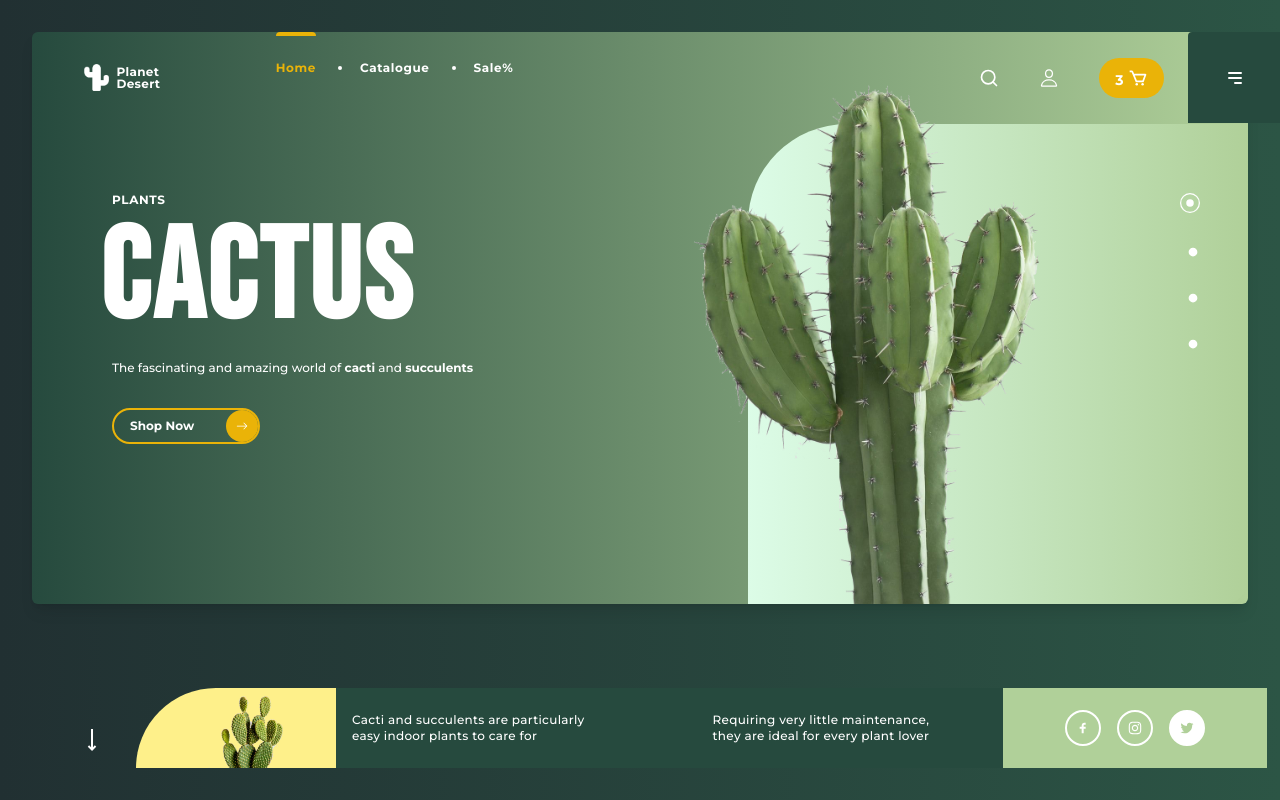
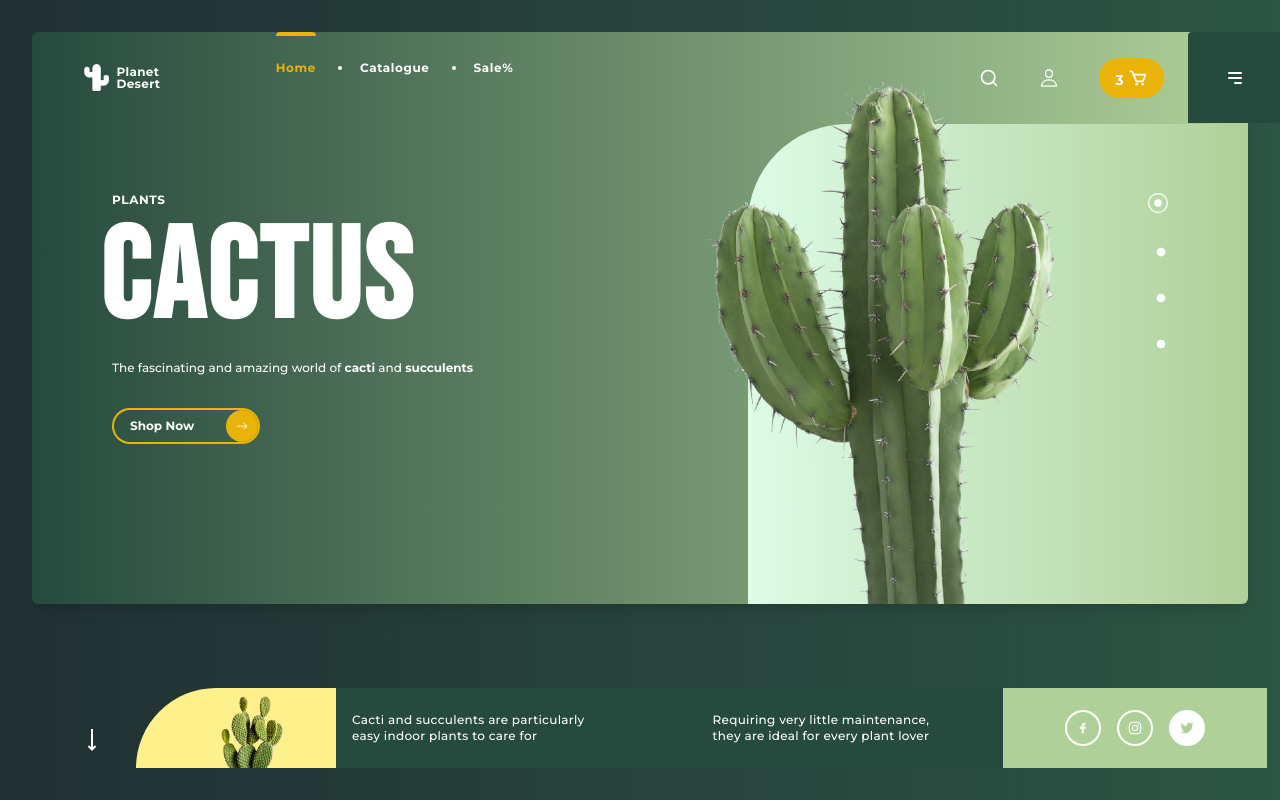
Before and after one commit to Annastacia-dev/planet-desert, a React (Vite) app: page / in a window 1280 px wide. Built offline with nearby package versions, Linux system fonts and the light colour scheme.

Commit message:
resize image

```diff
--- a/src/App.jsx
+++ b/src/App.jsx
@@ -4,7 +4,7 @@ import Footer from "./components/Footer"
 
 function App() {
   return (
-   <main className="max-w-7xl mx-auto m-4 sm:m-8 rounded-md sm:shadow-lg bg-gradient-to-r from-brunswick to-celadon h-full overflow-x-hidden ">
+   <main className="max-w-7xl mx-auto m-4 sm:m-8 rounded-md sm:shadow-lg bg-gradient-to-r from-brunswick to-celadon h-full">
     <Navbar />
     <Hero />
     <Footer />
--- a/src/components/Hero.jsx
+++ b/src/components/Hero.jsx
@@ -46,8 +46,8 @@ const Hero = () => {
 
       </div>
       <img src={cacti[current].image} alt={cacti[current].name}
-      className={`w-[420px] absolute sm:right-40 sm:-bottom-0`} />
-          <div className="flex flex-col justify-center items-end h-[480px] absolute top-0 right-12 gap-8">
+      className={`w-[350px] absolute sm:right-48 sm:-bottom-0`} />
+          <div className="flex flex-col justify-center items-end h-[480px] absolute top-0 right-20 gap-8">
           {cacti.map((_, index) => (
             <div
               key={index}
```
Also changed, not shown: public/cactus.png, public/cactus2.png.
